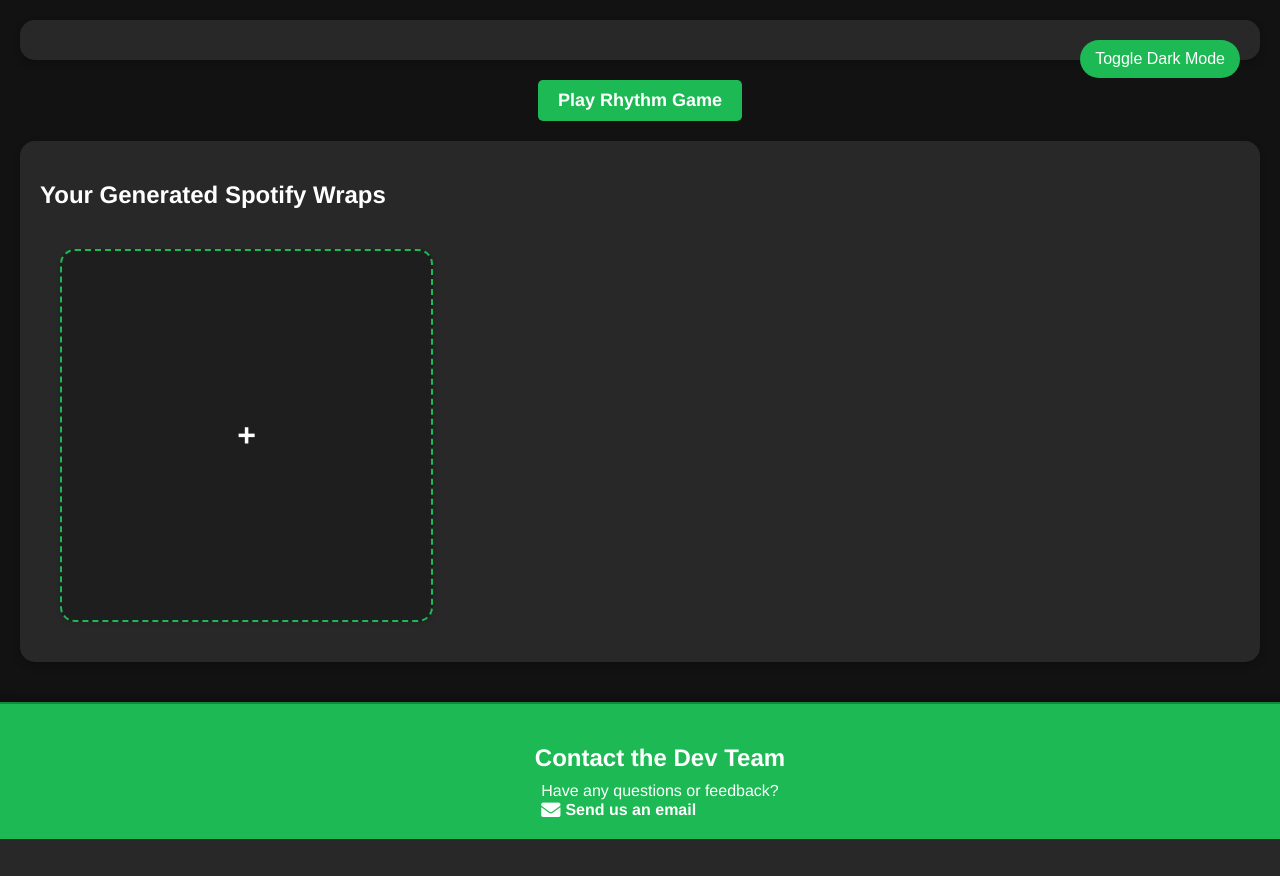
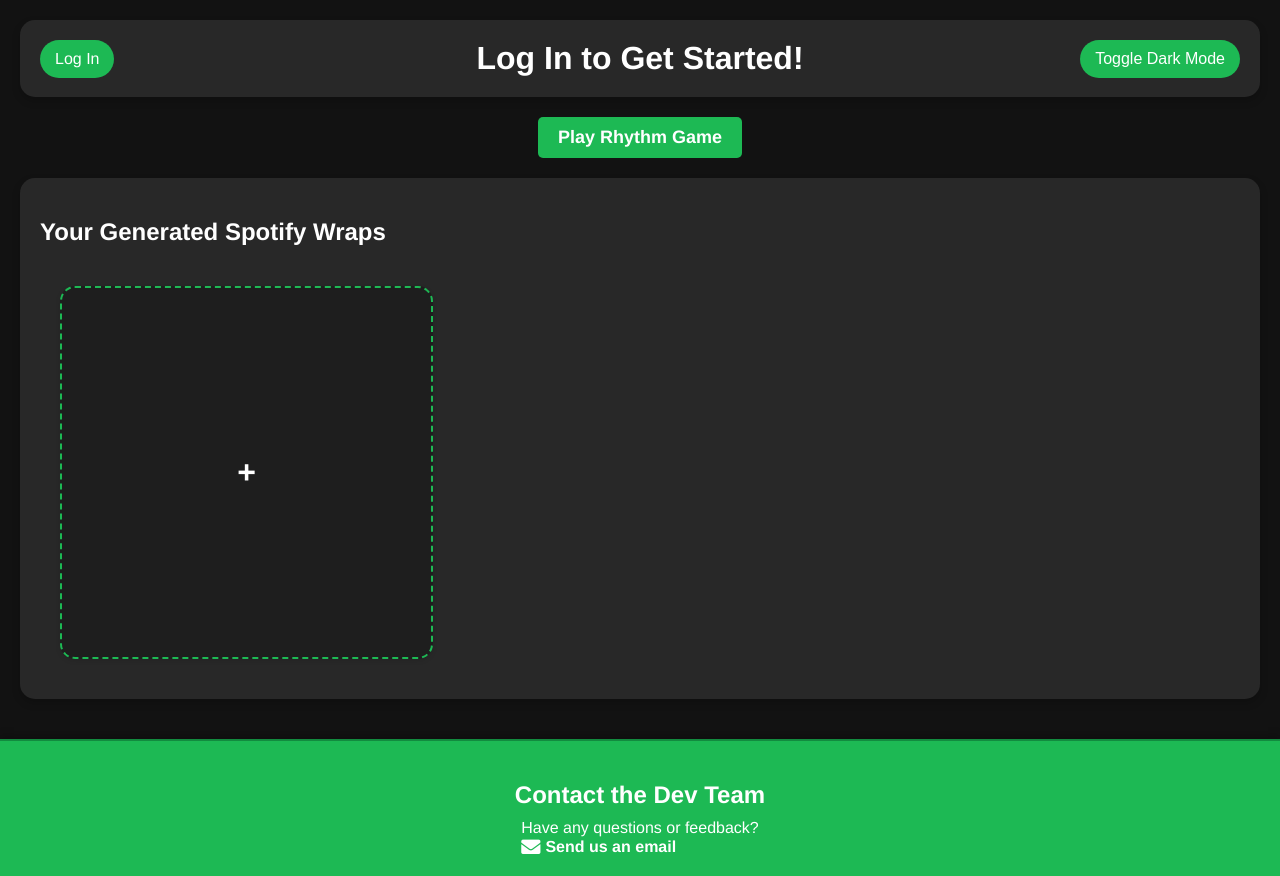
Before and after one commit to JLee4103/Spotify-Wrapped, a Django app: page /spotifyWrapped/home/ in a window 1280 px wide. Before the commit the page ends 839 px from the top, so only its background shows below. Run offline with Django 5.2, Linux system fonts and the light colour scheme; data that the repository does not hold is empty.

Commit message:
Fixed UI Bugs(Sideways Scrolling, Wrapped time period background not taking up entire screen, Button position)

```diff
--- a/mysite/spotifyWrapped/static/spotifyWrapped/home.css
+++ b/mysite/spotifyWrapped/static/spotifyWrapped/home.css
@@ -179,11 +179,14 @@
     display: none;  /* Flex layout for centering */
     position: fixed;
     top: -40px;
-    left: -40px;
     width: 100%;  /* Full screen width */
     height: 100%;  /* Full screen height */
     justify-content: center;
     align-items: center;
+}
+
+#selectionModal {
+    background-color: rgba(0, 0, 0, 0.5);
 }
 
 /* Centered modal content box */
@@ -194,7 +197,7 @@
     border-radius: 8px;
     text-align: center;
     width: 250px;  /* Set desired width */
-    max-width: 90%;  /* Responsive width */
+    max-width: 100%;  /* Responsive width */
     box-shadow: 0px 4px 8px rgba(0, 0, 0, 0.3); /* Optional shadow for better visibility */
 }
 
@@ -242,7 +245,6 @@
         margin-top: 40px; /* Add some margin at the top */
         border-top: 2px solid #128b3f; /* Add a top border in a darker green */
         box-shadow: 0 -4px 8px rgba(0, 0, 0, 0.2); /* Add a shadow for depth */
-        width: 100%; /* Full width */
         z-index: 1000; /* Ensure it stays on top */
     }
 
@@ -286,6 +288,7 @@
         font-family: 'Helvetica Neue', Arial, sans-serif;
         margin: 0;
         padding: 0;
+        position: static!important;
     }
     .dark-mode {
         background-color: #121212;
@@ -316,7 +319,7 @@
         transform: translate(0px, -4px);
     }
 
-        .login-button, #view-friend-button, .time-button, .close-button, #startSlideshowButton {
+    #view-friend-button, .time-button, .close-button, #startSlideshowButton {
         background-color: #1DB954;
         color: #FFFFFF;
         border: none;
@@ -324,22 +327,54 @@
         cursor: pointer;
         border-radius: 25px;
         margin: 10px 0;
+        text-decoration: none;
         transition: background-color 0.3s ease;
     }
-        .login-button:hover, #view-friend-button:hover, .time-button:hover, .close-button:hover, #startSlideshowButton:hover {
+
+    .login-button {
+        position: absolute;
+        top: 40px;       /* Set distance from the top of the viewport */
+        left: 40px;     /* Set distance from the right side */
+        background-color: #1DB954; /* Spotify green */
+        color: white;
+        padding: 10px 15px;
+        border: none;
+        border-radius: 25px;
+        cursor: pointer;
+        font-size: 1em;
+        transition: background-color 0.7s ease, transform 0.3s ease;
+        text-decoration: none;
+    }
+
+    .login-button:hover {
+        transform: translate(0px, -4px);
         background-color: #1ED760;
     }
-        header, .friend-list-container, .wraps-section, .modal {
+    #view-friend-button:hover, .time-button:hover, .close-button:hover, #startSlideshowButton:hover {
+        background-color: #1ED760;
+    }
+
+    .friend-list-container, .wraps-section {
         margin: 20px;
         padding: 20px;
         border-radius: 15px;
         background-color: #282828;
         box-shadow: 0 4px 8px rgba(0, 0, 0, 0.2);
     }
+
+     header {
+        margin: 20px;
+        padding: 20px;
+        border-radius: 15px;
+        background-color: #282828;
+        box-shadow: 0 4px 8px rgba(0, 0, 0, 0.2);
+     }
+
     .light-mode header, .light-mode .friend-list-container, .light-mode .wraps-section, .light-mode .modal {
         background-color: #F0F0F0;
         color: #000000;
     }
+
     header h1 {
         font-size: 2em;
         margin: 0;
--- a/mysite/spotifyWrapped/templates/spotifyWrapped/home.html
+++ b/mysite/spotifyWrapped/templates/spotifyWrapped/home.html
@@ -9,12 +9,16 @@
     <link rel="stylesheet" href="https://cdnjs.cloudflare.com/ajax/libs/font-awesome/5.15.4/css/all.min.css">
 </head>
 <body class="dark-mode">
-    <button class="dark-mode-button" id="toggleDarkMode">Toggle Dark Mode</button>
     <header>
         {% if username != "Guest" %}
+            <a href="{% url 'spotifyWrapped:logout' %}" class="logout-button">Log Out</a>
             <h1>Welcome {{ username }} to Spotify Wrapped!</h1>
-            <a href="{% url 'spotifyWrapped:logout' %}" class="logout-button">Log Out</a>
+        {% else %}
+            <a href="{% url 'spotifyWrapped:spotify_login' %}" class="login-button">Log In</a>
+            <h1>Log In to Get Started!</h1>
+
         {% endif %}
+        <button class="dark-mode-button" id="toggleDarkMode">Toggle Dark Mode</button>
     </header>
     <div class="play-game-container">
         <a href="{% url 'spotifyWrapped:game' %}" class="play-game-button">Play Rhythm Game</a>
```
Lines whose indentation alone changed are shown as unchanged.
